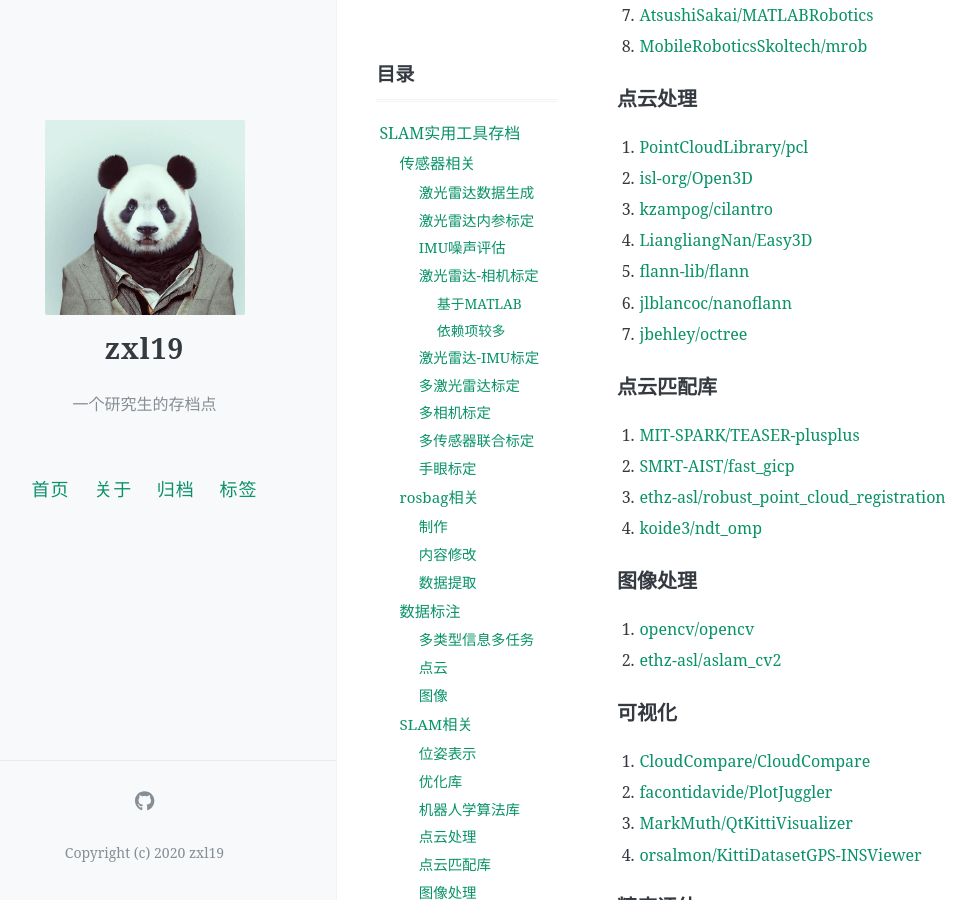
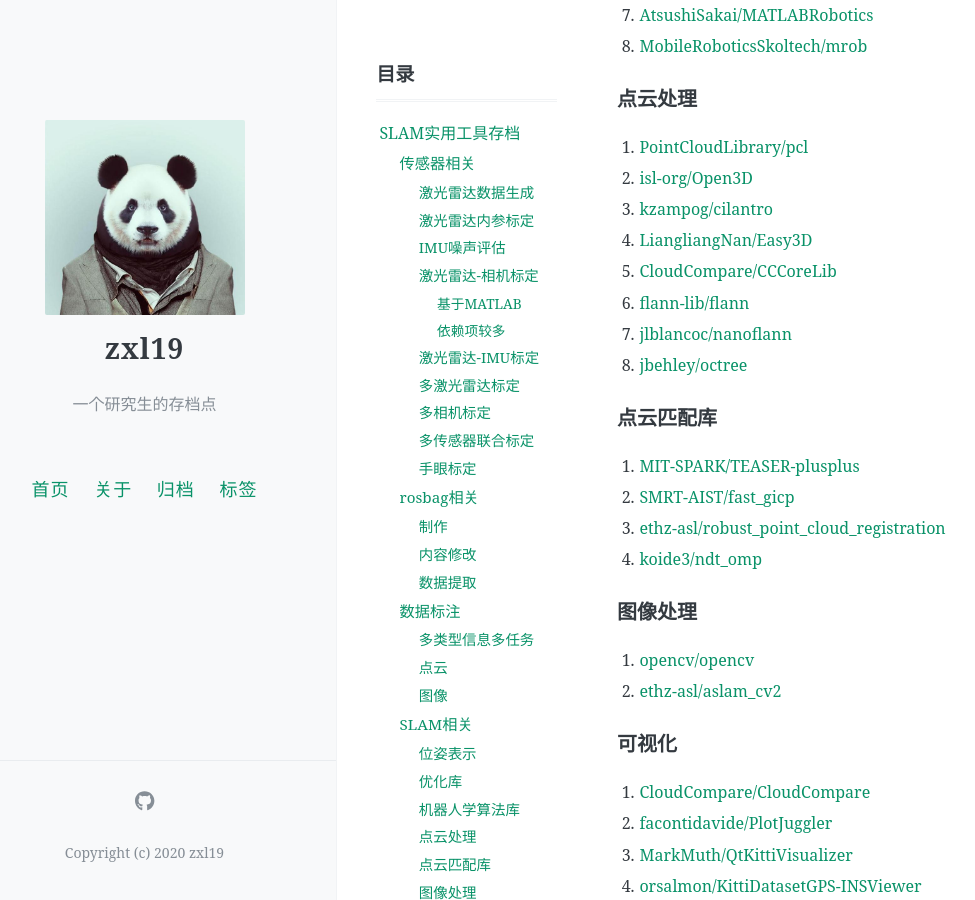
Before and after one commit to zxl19/zxl19.github.io, a Jekyll site: the page built from _posts/2021-05-25-slam-tool.md, in a window 1280 px wide and 900 px high, scrolled down 4254 px. Shown: the whole window, without its empty margins (47-1022 px from the left). Built offline with Jekyll 4.4.1, drawn with Linux system fonts in a browser that asks for light colours; comment, search, counter and statistics services are not loaded.

Commit message:
Update 2021-05-25-slam-tool.md

```diff
--- a/_posts/2021-05-25-slam-tool.md
+++ b/_posts/2021-05-25-slam-tool.md
@@ -166,9 +166,10 @@ pinned: false
 2. [isl-org/Open3D](https://github.com/isl-org/Open3D)
 3. [kzampog/cilantro](https://github.com/kzampog/cilantro)
 4. [LiangliangNan/Easy3D](https://github.com/LiangliangNan/Easy3D)
-5. [flann-lib/flann](https://github.com/flann-lib/flann)
-6. [jlblancoc/nanoflann](https://github.com/jlblancoc/nanoflann)
-7. [jbehley/octree](https://github.com/jbehley/octree)
+5. [CloudCompare/CCCoreLib](https://github.com/CloudCompare/CCCoreLib)
+6. [flann-lib/flann](https://github.com/flann-lib/flann)
+7. [jlblancoc/nanoflann](https://github.com/jlblancoc/nanoflann)
+8. [jbehley/octree](https://github.com/jbehley/octree)
 
 ### 点云匹配库
 
```
